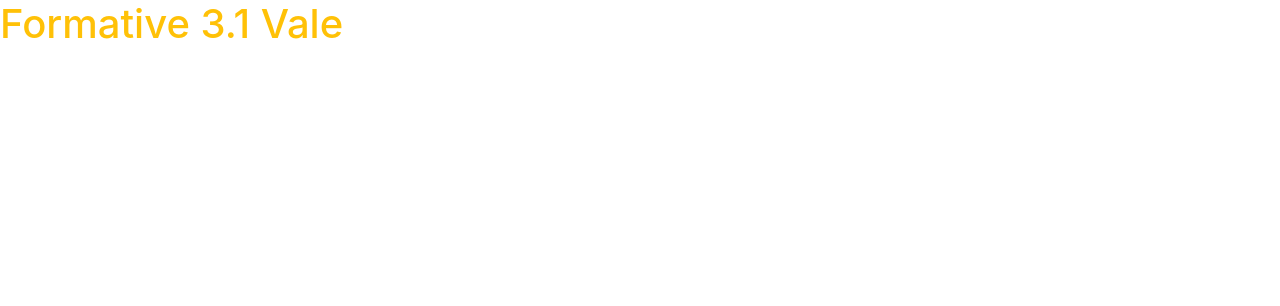
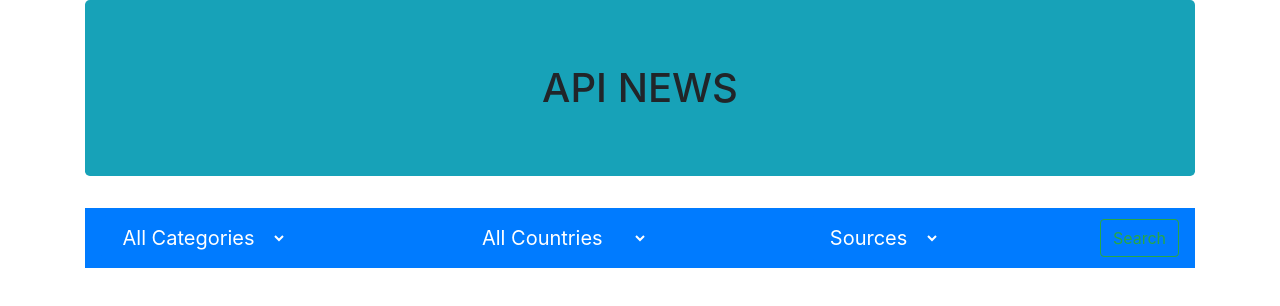
Before and after one commit to valeriaosoriou/formative3.1_vale, a website: page index.html in a window 1280 px wide. Drawn offline with nearby package versions, Linux system fonts and the light colour scheme.

```diff
--- a/css/style.css
+++ b/css/style.css
@@ -1,3 +1 @@
-
-
 /*# sourceMappingURL=style.css.map */
--- a/index.html
+++ b/index.html
@@ -7,14 +7,94 @@
     <title>Formative 3.1</title>
   </head>
 
-  <body>
-    <h1 class="text-warning">Formative 3.1 Vale</h1>
+  <body class="container">
+    <h1 class="jumbotron bg-info text-center">API NEWS</h1>
+
+
+<!-- MENU CHOICES -->
+    <nav class="navbar navbar-light bg-primary sticky-top">
+      <select id="choice" class="btn btn-primary btn-lg">
+        <option class="dropdown-item" href="#" value="#">All Categories</option>
+        <option class="dropdown-item" href="#" value="#">General</option>
+        <option class="dropdown-item" href="#" value="#">Technology</option>
+        <option class="dropdown-item" href="#" value="#">Business</option>
+        <option class="dropdown-item" href="#" value="#">Sports</option>
+        <option class="dropdown-item" href="#" value="#">Science</option>
+        <option class="dropdown-item" href="#" value="#">Entertainment</option>
+        <option class="dropdown-item" href="#" value="#">Health</option>
+      </select>
+
+      <select id="choice" class="btn btn-primary btn-lg">
+          <option class="dropdown-item" href="#" value="#">All Countries</option>
+          <option class="dropdown-item" href="#" value="#">Argentina</option>
+          <option class="dropdown-item" href="#" value="#">Austria</option>
+          <option class="dropdown-item" href="#" value="#">Australia</option>
+          <option class="dropdown-item" href="#" value="#">Belgium</option>
+          <option class="dropdown-item" href="#" value="#">Brazil</option>
+          <option class="dropdown-item" href="#" value="#">Bulgaria</option>
+          <option class="dropdown-item" href="#" value="#">Canada</option>
+          <option class="dropdown-item" href="#" value="#">China</option>
+          <option class="dropdown-item" href="#" value="#">Colombia</option>
+          <option class="dropdown-item" href="#" value="#">Cuba</option>
+          <option class="dropdown-item" href="#" value="#">Czech Republic</option>
+          <option class="dropdown-item" href="#" value="#">Egypt</option>
+          <option class="dropdown-item" href="#" value="#">France</option>
+          <option class="dropdown-item" href="#" value="#">Germany</option>
+          <option class="dropdown-item" href="#" value="#">Greece</option>
+          <option class="dropdown-item" href="#" value="#">Hong Kong</option>
+          <option class="dropdown-item" href="#" value="#">Hungary</option>
+          <option class="dropdown-item" href="#" value="#">India</option>
+          <option class="dropdown-item" href="#" value="#">Indonesia</option>
+          <option class="dropdown-item" href="#" value="#">Ireland</option>
+          <option class="dropdown-item" href="#" value="#">Israel</option>
+          <option class="dropdown-item" href="#" value="#">Italy</option>
+          <option class="dropdown-item" href="#" value="#">Japan</option>
+          <option class="dropdown-item" href="#" value="#">Latvia</option>
+          <option class="dropdown-item" href="#" value="#">Lithuania</option>
+          <option class="dropdown-item" href="#" value="#">Malasya</option>
+          <option class="dropdown-item" href="#" value="#">Mexico</option>
+          <option class="dropdown-item" href="#" value="#">Morocco</option>
+          <option class="dropdown-item" href="#" value="#">Netherlands</option>
+          <option class="dropdown-item" href="#" value="#">New Zealand</option>
+          <option class="dropdown-item" href="#" value="#">Nigeria</option>
+          <option class="dropdown-item" href="#" value="#">Norway</option>
+          <option class="dropdown-item" href="#" value="#">Philippines</option>
+          <option class="dropdown-item" href="#" value="#">Poland</option>
+          <option class="dropdown-item" href="#" value="#">Portugal</option>
+          <option class="dropdown-item" href="#" value="#">Romania</option>
+          <option class="dropdown-item" href="#" value="#"></option>
+          <option class="dropdown-item" href="#" value="#"></option>
+          <option class="dropdown-item" href="#" value="#"></option>
+          <option class="dropdown-item" href="#" value="#"></option>
+          <option class="dropdown-item" href="#" value="#"></option>
+
+        </select>
+
+        <select id="choice" class="btn btn-primary btn-lg">
+          <option class="dropdown-item" href="#" value="#">Sources</option>
+          <option class="dropdown-item" href="#" value="#"></option>
+          <option class="dropdown-item" href="#" value="#"></option>
+          <option class="dropdown-item" href="#" value="#"></option>
+          <option class="dropdown-item" href="#" value="#"></option>
+        </select>
+
+        <button class="btn btn-outline-success my-2 my-sm-0" type="submit">Search</button>
+    </nav>
 
 
 
+
+<!-- RESULTS -->
+    <div class="row" id="result"></div>
+
+
+
+  <!-- Optional JavaScript -->
+  <!-- jQuery first, then Popper.js, then Bootstrap JS -->
       <script src="node_modules/jquery/dist/jquery.min.js"></script>
       <script src="node_modules/@popperjs/core/dist/umd/popper.min.js"></script>
       <script src="node_modules/bootstrap/dist/js/bootstrap.min.js"></script>
+      <script src="js/config.json"> </script>
       <script src="js/script.js"></script>
   </body>
 </html>
--- /dev/null
+++ b/js/config.json
@@ -0,0 +1 @@
+apiKey= '[{"key": "e2b72f0ecd954ea4bf56a1351755fba7"}]'; // News API Key
--- a/js/script.js
+++ b/js/script.js
@@ -0,0 +1,48 @@
+console.log('formative3.1');
+
+//JSON KEY
+$(document).ready(function(){
+	//accessing key from json file
+	var myKey = JSON.parse(apiKey);
+	console.log(myKey[0]);
+	myKey = myKey[0].key;
+	console.log(myKey);
+});
+
+// //DROPDOWN MENUS FOR DIFFERENT CHOICES STORED IN HTML LINKS
+// document.getElementById('submit').addEventListener('click', function(){
+//     choice = document.getElementById('choice').value;
+//     console.log(choice);
+//     displayData(choice);//actual parameter
+// });
+
+//FUNCTION TO DISPLAY CHOICES
+// function displayData(choice){
+//AJAX
+$.ajax({
+	url : `http://newsapi.org/v2/top-headlines?sources=associated-press&apiKey=${myKey}`,
+	type :'GET',
+	data :'json',
+	success:function(data){
+			console.log(data);
+
+			var i;
+    		for (i=0; i<data.length; i++){
+		    	document.getElementById('result').innerHTML;
+		    	// +=
+		    	// '<div class="col col-sm-6 col-md-4 col-lg-3 border border-primary">' +
+		    	// '<h1>' + data[i].status  + '</h1>' +
+		    	// '<h2>' + data[i].articles[i].author + '</h2>' ;
+		    	// // '<h3>' + data[i].email + '<h3>' +
+		    	// // '<img class="img-thumbnail" src="' + data[i].avatar + '" alt="Avatar">' +
+		    	// // '</div>';
+		    }
+
+
+	},//end data
+	error:function(){
+			console.log('error');
+	}//end error
+});//end of Ajax
+
+// }; //function display data
```
